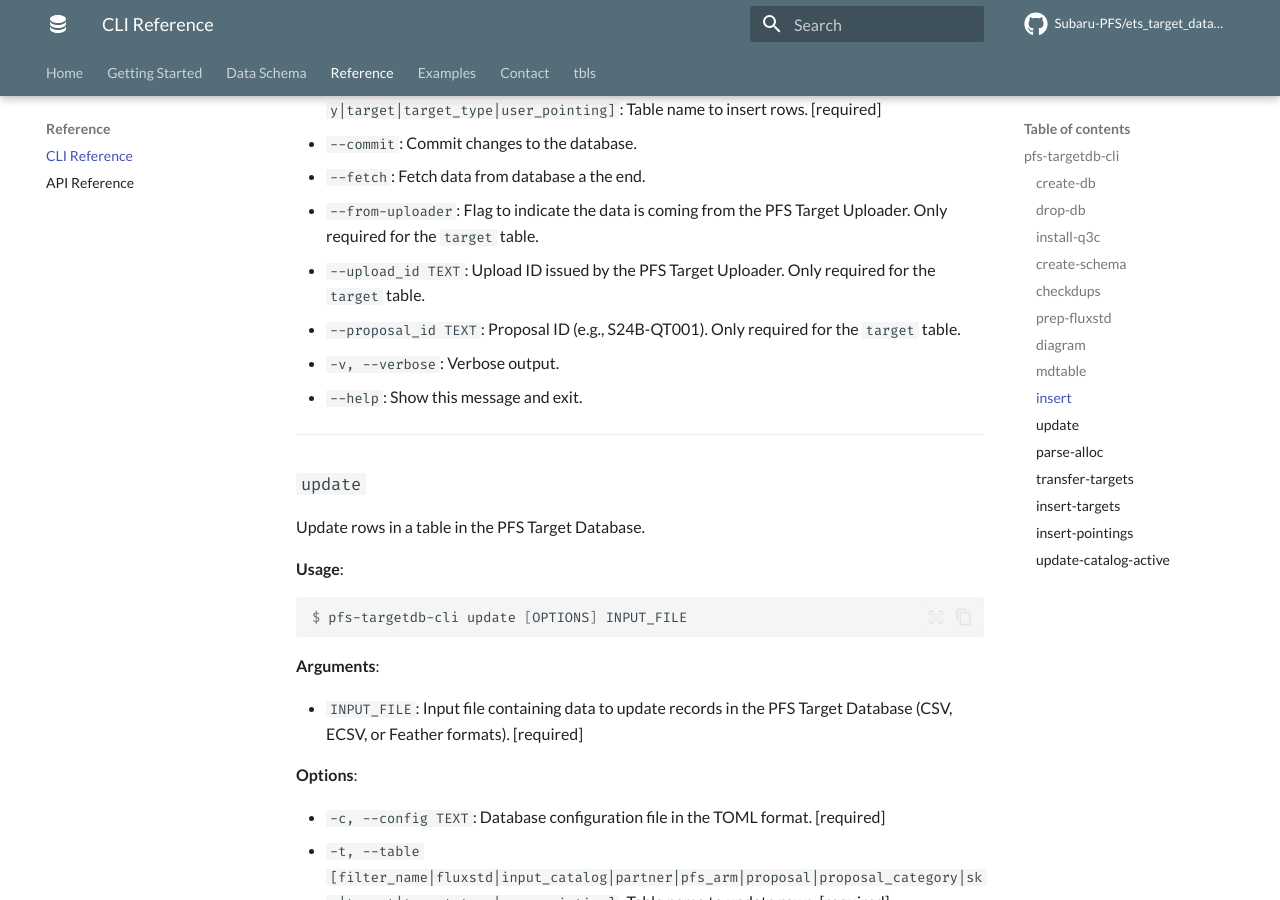
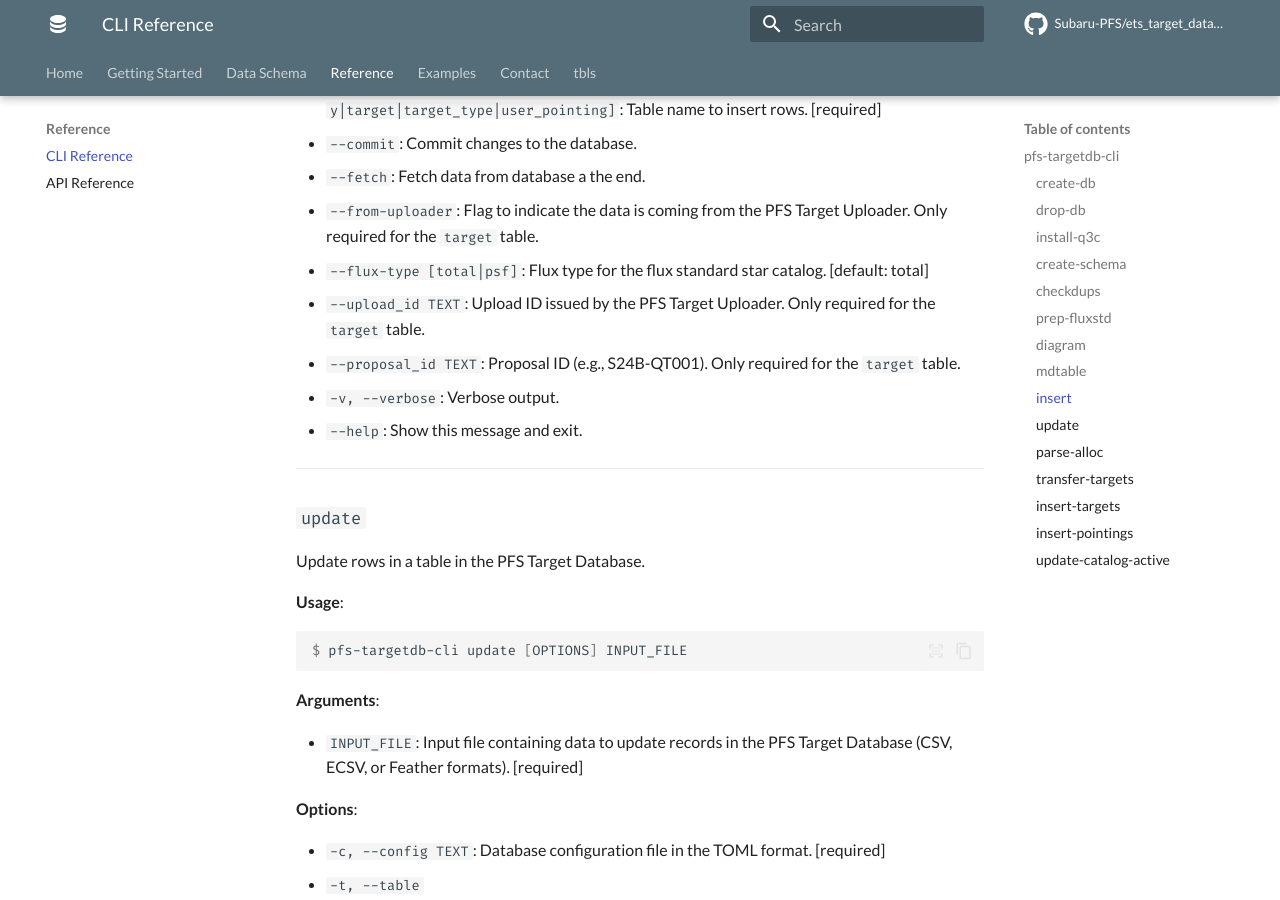
Before and after one commit to Subaru-PFS/ets_target_database, an MkDocs documentation site: the page built from docs/reference/cli.md, in a window 1280 px wide and 900 px high, scrolled down 5202 px. Built offline with MkDocs 1.6.1 and Material for MkDocs 9.7.7, drawn with Linux system fonts in a browser that asks for light colours; plug-ins that fetch from the network failed and are left out; comment, search, counter and statistics services are not loaded; some of the changed text lies outside the part shown.

Commit message:
CLI and doc update

```diff
--- a/docs/reference/cli.md
+++ b/docs/reference/cli.md
@@ -44,25 +44,25 @@ $ pfs-targetdb-cli [OPTIONS] COMMAND [ARGS]...
 
 **Options**:
 
-* `--help`: Show this message and exit.
+- `--help`: Show this message and exit.
 
 **Commands**:
 
-* `create-db`: Create a database on a PostgreSQL server.
-* `drop-db`: Drop a database on a PostgreSQL server.
-* `install-q3c`: Insert the Q3C extension.
-* `create-schema`: Create tables of the PFS tartedb in a...
-* `checkdups`: Check for duplicates in data files in a...
-* `prep-fluxstd`: Prepare flux standard data for the target...
-* `diagram`: Generate an ER diagram of a database.
-* `mdtable`: Generate a Markdown output of the schema...
-* `insert`: Insert rows into a table in the PFS Target...
-* `update`: Update rows in a table in the PFS Target...
-* `parse-alloc`: Parse an Excel file containing time...
-* `transfer-targets`: Download target lists from the uploader to...
-* `insert-targets`: Insert targets using a list of input...
-* `insert-pointings`: Insert user-defined pointings using a list...
-* `update-catalog-active`: Update active flag in the input_catalog...
+- `create-db`: Create a database on a PostgreSQL server.
+- `drop-db`: Drop a database on a PostgreSQL server.
+- `install-q3c`: Insert the Q3C extension.
+- `create-schema`: Create tables of the PFS tartedb in a...
+- `checkdups`: Check for duplicates in data files in a...
+- `prep-fluxstd`: Prepare flux standard data for the target...
+- `diagram`: Generate an ER diagram of a database.
+- `mdtable`: Generate a Markdown output of the schema...
+- `insert`: Insert rows into a table in the PFS Target...
+- `update`: Update rows in a table in the PFS Target...
+- `parse-alloc`: Parse an Excel file containing time...
+- `transfer-targets`: Download target lists from the uploader to...
+- `insert-targets`: Insert targets using a list of input...
+- `insert-pointings`: Insert user-defined pointings using a list...
+- `update-catalog-active`: Update active flag in the input_catalog...
 
 ---
 
@@ -78,8 +78,8 @@ $ pfs-targetdb-cli create-db [OPTIONS]
 
 **Options**:
 
-* `-c, --config TEXT`: Database configuration file in the TOML format.  [required]
-* `--help`: Show this message and exit.
+- `-c, --config TEXT`: Database configuration file in the TOML format. [required]
+- `--help`: Show this message and exit.
 
 ---
 
@@ -95,8 +95,8 @@ $ pfs-targetdb-cli drop-db [OPTIONS]
 
 **Options**:
 
-* `-c, --config TEXT`: Database configuration file in the TOML format.  [required]
-* `--help`: Show this message and exit.
+- `-c, --config TEXT`: Database configuration file in the TOML format. [required]
+- `--help`: Show this message and exit.
 
 ---
 
@@ -112,8 +112,8 @@ $ pfs-targetdb-cli install-q3c [OPTIONS]
 
 **Options**:
 
-* `-c, --config TEXT`: Database configuration file in the TOML format.  [required]
-* `--help`: Show this message and exit.
+- `-c, --config TEXT`: Database configuration file in the TOML format. [required]
+- `--help`: Show this message and exit.
 
 ---
 
@@ -129,9 +129,9 @@ $ pfs-targetdb-cli create-schema [OPTIONS]
 
 **Options**:
 
-* `-c, --config TEXT`: Database configuration file in the TOML format.  [required]
-* `--drop-all`: Flag to drop all tables before creating schema.
-* `--help`: Show this message and exit.
+- `-c, --config TEXT`: Database configuration file in the TOML format. [required]
+- `--drop-all`: Flag to drop all tables before creating schema.
+- `--help`: Show this message and exit.
 
 ---
 
@@ -147,16 +147,16 @@ $ pfs-targetdb-cli checkdups [OPTIONS] DIRECTORY
 
 **Arguments**:
 
-* `DIRECTORY`: Directory path containing input files.  [required]
+- `DIRECTORY`: Directory path containing input files. [required]
 
 **Options**:
 
-* `-o, --outdir TEXT`: Directory path to save output files.  [default: .]
-* `--skip-save-merged`: Do not save the merged DataFrame.
-* `--additional-columns TEXT`: Additional columns to output for the merged file.  (e.g., &#x27;psf_mag_g&#x27; &#x27;psf_mag_r&#x27;). The following columns are saved by default: &quot;obj_id&quot;, &quot;ra&quot;, &quot;dec&quot;, &quot;input_catalog_id&quot;, &quot;version&quot;, &quot;input_file&quot;, &quot;is_fstar_gaia&quot;, &quot;prob_f_star&quot;.
-* `--check-columns TEXT`: Columns used to check for duplicates.  [default: obj_id, input_catalog_id, version]
-* `--format [feather|parquet]`: File format of the merged data file.  [default: parquet]
-* `--help`: Show this message and exit.
+- `-o, --outdir TEXT`: Directory path to save output files. [default: .]
+- `--skip-save-merged`: Do not save the merged DataFrame.
+- `--additional-columns TEXT`: Additional columns to output for the merged file. (e.g., &#x27;psf_mag_g&#x27; &#x27;psf_mag_r&#x27;). The following columns are saved by default: &quot;obj_id&quot;, &quot;ra&quot;, &quot;dec&quot;, &quot;input_catalog_id&quot;, &quot;version&quot;, &quot;input_file&quot;, &quot;is_fstar_gaia&quot;, &quot;prob_f_star&quot;.
+- `--check-columns TEXT`: Columns used to check for duplicates. [default: obj_id, input_catalog_id, version]
+- `--format [feather|parquet]`: File format of the merged data file. [default: parquet]
+- `--help`: Show this message and exit.
 
 ---
 
@@ -172,17 +172,17 @@ $ pfs-targetdb-cli prep-fluxstd [OPTIONS] INPUT_DIR OUTPUT_DIR
 
 **Arguments**:
 
-* `INPUT_DIR`: Directory path containing input files. Files must be in one of the following formats: parquet, feather, or csv. The input files must be generated in a certain format to be compatible for targetdb.  [required]
-* `OUTPUT_DIR`: Directory path to save the output files.  [required]
+- `INPUT_DIR`: Directory path containing input files. Files must be in one of the following formats: parquet, feather, or csv. The input files must be generated in a certain format to be compatible for targetdb. [required]
+- `OUTPUT_DIR`: Directory path to save the output files. [required]
 
 **Options**:
 
-* `--version TEXT`: Version **string** for the F-star candidate catalog (e.g., &#x27;3.3&#x27;).  [required]
-* `--input_catalog_id INTEGER`: Input catalog ID for the flux standard star catalog.
-* `--input_catalog_name TEXT`: Input catalog name for the flux standard star catalog.
-* `--rename-cols TEXT`: Dictionary to rename columns (e.g., &#x27;{&quot;fstar_gaia&quot;: &quot;is_fstar_gaia&quot;}&#x27;).
-* `--format [feather|parquet]`: File format of the output data file.  [default: parquet]
-* `--help`: Show this message and exit.
+- `--version TEXT`: Version **string** for the F-star candidate catalog (e.g., &#x27;3.3&#x27;). [required]
+- `--input_catalog_id INTEGER`: Input catalog ID for the flux standard star catalog.
+- `--input_catalog_name TEXT`: Input catalog name for the flux standard star catalog.
+- `--rename-cols TEXT`: Dictionary to rename columns (e.g., &#x27;{&quot;fstar_gaia&quot;: &quot;is_fstar_gaia&quot;}&#x27;).
+- `--format [feather|parquet]`: File format of the output data file. [default: parquet]
+- `--help`: Show this message and exit.
 
 ---
 
@@ -198,15 +198,15 @@ $ pfs-targetdb-cli diagram [OPTIONS]
 
 **Options**:
 
-* `-c, --config TEXT`: Database configuration file in the TOML format.  [required]
-* `--generator [schemacrawler|tbls]`: Program to generate ER diagram.  [default: schemacrawler]
-* `--output-dir TEXT`: Directory path to save output files.  [default: diagram]
-* `--title TEXT`: Title of the ER diagram.  [default: PFS Target Database]
-* `--sc-info-level TEXT`: SchemaCrawler info level.  [default: maximum]
-* `--sc-level-level TEXT`: SchemaCrawler log level.  [default: SEVERE]
-* `--sc-outprefix TEXT`: Output file prefix.  [default: erdiagram_targetdb]
-* `--tbls-format TEXT`: tbls format for ER diagrams.  [default: mermaid]
-* `--help`: Show this message and exit.
+- `-c, --config TEXT`: Database configuration file in the TOML format. [required]
+- `--generator [schemacrawler|tbls]`: Program to generate ER diagram. [default: schemacrawler]
+- `--output-dir TEXT`: Directory path to save output files. [default: diagram]
+- `--title TEXT`: Title of the ER diagram. [default: PFS Target Database]
+- `--sc-info-level TEXT`: SchemaCrawler info level. [default: maximum]
+- `--sc-level-level TEXT`: SchemaCrawler log level. [default: SEVERE]
+- `--sc-outprefix TEXT`: Output file prefix. [default: erdiagram_targetdb]
+- `--tbls-format TEXT`: tbls format for ER diagrams. [default: mermaid]
+- `--help`: Show this message and exit.
 
 ---
 
@@ -222,8 +222,8 @@ $ pfs-targetdb-cli mdtable [OPTIONS]
 
 **Options**:
 
-* `-o, --output-file TEXT`: Output file.
-* `--help`: Show this message and exit.
+- `-o, --output-file TEXT`: Output file.
+- `--help`: Show this message and exit.
 
 ---
 
@@ -239,19 +239,20 @@ $ pfs-targetdb-cli insert [OPTIONS] INPUT_FILE
 
 **Arguments**:
 
-* `INPUT_FILE`: Input file to be inserted to targetdb (CSV, ECSV, Feather, or Parquet format).  [required]
+- `INPUT_FILE`: Input file to be inserted to targetdb (CSV, ECSV, Feather, or Parquet format). [required]
 
 **Options**:
 
-* `-c, --config TEXT`: Database configuration file in the TOML format.  [required]
-* `-t, --table [filter_name|fluxstd|input_catalog|partner|pfs_arm|proposal|proposal_category|sky|target|target_type|user_pointing]`: Table name to insert rows.  [required]
-* `--commit`: Commit changes to the database.
-* `--fetch`: Fetch data from database a the end.
-* `--from-uploader`: Flag to indicate the data is coming from the PFS Target Uploader. Only required for the `target` table.
-* `--upload_id TEXT`: Upload ID issued by the PFS Target Uploader. Only required for the `target` table.
-* `--proposal_id TEXT`: Proposal ID (e.g., S24B-QT001). Only required for the `target` table.
-* `-v, --verbose`: Verbose output.
-* `--help`: Show this message and exit.
+- `-c, --config TEXT`: Database configuration file in the TOML format. [required]
+- `-t, --table [filter_name|fluxstd|input_catalog|partner|pfs_arm|proposal|proposal_category|sky|target|target_type|user_pointing]`: Table name to insert rows. [required]
+- `--commit`: Commit changes to the database.
+- `--fetch`: Fetch data from database a the end.
+- `--from-uploader`: Flag to indicate the data is coming from the PFS Target Uploader. Only required for the `target` table.
+- `--flux-type [total|psf]`: Flux type for the flux standard star catalog. [default: total]
+- `--upload_id TEXT`: Upload ID issued by the PFS Target Uploader. Only required for the `target` table.
+- `--proposal_id TEXT`: Proposal ID (e.g., S24B-QT001). Only required for the `target` table.
+- `-v, --verbose`: Verbose output.
+- `--help`: Show this message and exit.
 
 ---
 
@@ -267,19 +268,19 @@ $ pfs-targetdb-cli update [OPTIONS] INPUT_FILE
 
 **Arguments**:
 
-* `INPUT_FILE`: Input file containing data to update records in the PFS Target Database (CSV, ECSV, or Feather formats).  [required]
+- `INPUT_FILE`: Input file containing data to update records in the PFS Target Database (CSV, ECSV, or Feather formats). [required]
 
 **Options**:
 
-* `-c, --config TEXT`: Database configuration file in the TOML format.  [required]
-* `-t, --table [filter_name|fluxstd|input_catalog|partner|pfs_arm|proposal|proposal_category|sky|target|target_type|user_pointing]`: Table name to update rows.  [required]
-* `--commit`: Commit changes to the database.
-* `--fetch`: Fetch data from database a the end.
-* `--from-uploader`: Flag to indicate the data is coming from the PFS Target Uploader. Only required for the `target` table.
-* `--upload_id TEXT`: Upload ID issued by the PFS Target Uploader. Only required for the `target` table
-* `--proposal_id TEXT`: Proposal ID (e.g., S24B-QT001). Only required for the `target` table
-* `--verbose`: Verbose output.
-* `--help`: Show this message and exit.
+- `-c, --config TEXT`: Database configuration file in the TOML format. [required]
+- `-t, --table [filter_name|fluxstd|input_catalog|partner|pfs_arm|proposal|proposal_category|sky|target|target_type|user_pointing]`: Table name to update rows. [required]
+- `--commit`: Commit changes to the database.
+- `--fetch`: Fetch data from database a the end.
+- `--from-uploader`: Flag to indicate the data is coming from the PFS Target Uploader. Only required for the `target` table.
+- `--upload_id TEXT`: Upload ID issued by the PFS Target Uploader. Only required for the `target` table
+- `--proposal_id TEXT`: Proposal ID (e.g., S24B-QT001). Only required for the `target` table
+- `--verbose`: Verbose output.
+- `--help`: Show this message and exit.
 
 ---
 
@@ -295,13 +296,13 @@ $ pfs-targetdb-cli parse-alloc [OPTIONS] INPUT_FILE
 
 **Arguments**:
 
-* `INPUT_FILE`: Path to the Excel file containing time allocation information (e.g., &quot;allocations.xlsx&quot;).  [required]
+- `INPUT_FILE`: Path to the Excel file containing time allocation information (e.g., &quot;allocations.xlsx&quot;). [required]
 
 **Options**:
 
-* `--output-dir PATH`: Directory path to save output files.  [default: .]
-* `--outfile-prefix TEXT`: Prefix to the output files.
-* `--help`: Show this message and exit.
+- `--output-dir PATH`: Directory path to save output files. [default: .]
+- `--outfile-prefix TEXT`: Prefix to the output files.
+- `--help`: Show this message and exit.
 
 ---
 
@@ -317,14 +318,14 @@ $ pfs-targetdb-cli transfer-targets [OPTIONS] INPUT_FILE
 
 **Arguments**:
 
-* `INPUT_FILE`: Input catalog list file (csv).  [required]
+- `INPUT_FILE`: Input catalog list file (csv). [required]
 
 **Options**:
 
-* `-c, --config TEXT`: Database configuration file in the TOML format.  [required]
-* `--local-dir PATH`: Path to the data directory in the local machine  [default: .]
-* `--force / --no-force`: Force download.  [default: no-force]
-* `--help`: Show this message and exit.
+- `-c, --config TEXT`: Database configuration file in the TOML format. [required]
+- `--local-dir PATH`: Path to the data directory in the local machine [default: .]
+- `--force / --no-force`: Force download. [default: no-force]
+- `--help`: Show this message and exit.
 
 ---
 
@@ -340,16 +341,17 @@ $ pfs-targetdb-cli insert-targets [OPTIONS] INPUT_CATALOGS
 
 **Arguments**:
 
-* `INPUT_CATALOGS`: Input catalog list to insert (csv).  [required]
+- `INPUT_CATALOGS`: Input catalog list to insert (csv). [required]
 
 **Options**:
 
-* `-c, --config TEXT`: Database configuration file in the TOML format.  [required]
-* `--data-dir PATH`: Path to the data directory.  [default: .]
-* `--commit`: Commit changes to the database.
-* `--fetch`: Fetch data from database a the end.
-* `-v, --verbose`: Verbose output.
-* `--help`: Show this message and exit.
+- `-c, --config TEXT`: Database configuration file in the TOML format. [required]
+- `--data-dir PATH`: Path to the data directory. [default: .]
+- `--flux-type [total|psf]`: Flux type for the flux standard star catalog. [default: total]
+- `--commit`: Commit changes to the database.
+- `--fetch`: Fetch data from database a the end.
+- `-v, --verbose`: Verbose output.
+- `--help`: Show this message and exit.
 
 ---
 
@@ -365,16 +367,16 @@ $ pfs-targetdb-cli insert-pointings [OPTIONS] INPUT_CATALOGS
 
 **Arguments**:
 
-* `INPUT_CATALOGS`: Input catalog list to insert (csv).  [required]
+- `INPUT_CATALOGS`: Input catalog list to insert (csv). [required]
 
 **Options**:
 
-* `-c, --config TEXT`: Database configuration file in the TOML format.  [required]
-* `--data-dir PATH`: Path to the data directory.  [default: .]
-* `--commit`: Commit changes to the database.
-* `--fetch`: Fetch data from database a the end.
-* `-v, --verbose`: Verbose output.
-* `--help`: Show this message and exit.
+- `-c, --config TEXT`: Database configuration file in the TOML format. [required]
+- `--data-dir PATH`: Path to the data directory. [default: .]
+- `--commit`: Commit changes to the database.
+- `--fetch`: Fetch data from database a the end.
+- `-v, --verbose`: Verbose output.
+- `--help`: Show this message and exit.
 
 ---
 
@@ -390,12 +392,12 @@ $ pfs-targetdb-cli update-catalog-active [OPTIONS] INPUT_CATALOG_ID ACTIVE_FLAG
 
 **Arguments**:
 
-* `INPUT_CATALOG_ID`: Input catalog ID to be updated.  [required]
-* `ACTIVE_FLAG`: Active flag to be set.  [required]
+- `INPUT_CATALOG_ID`: Input catalog ID to be updated. [required]
+- `ACTIVE_FLAG`: Active flag to be set. [required]
 
 **Options**:
 
-* `-c, --config TEXT`: Database configuration file in the TOML format.  [required]
-* `--commit`: Commit changes to the database.
-* `-v, --verbose`: Verbose output.
-* `--help`: Show this message and exit.
+- `-c, --config TEXT`: Database configuration file in the TOML format. [required]
+- `--commit`: Commit changes to the database.
+- `-v, --verbose`: Verbose output.
+- `--help`: Show this message and exit.
```
Also changed, not shown: docs/schema/target.md (+12 -0 lines), 2 other files.
